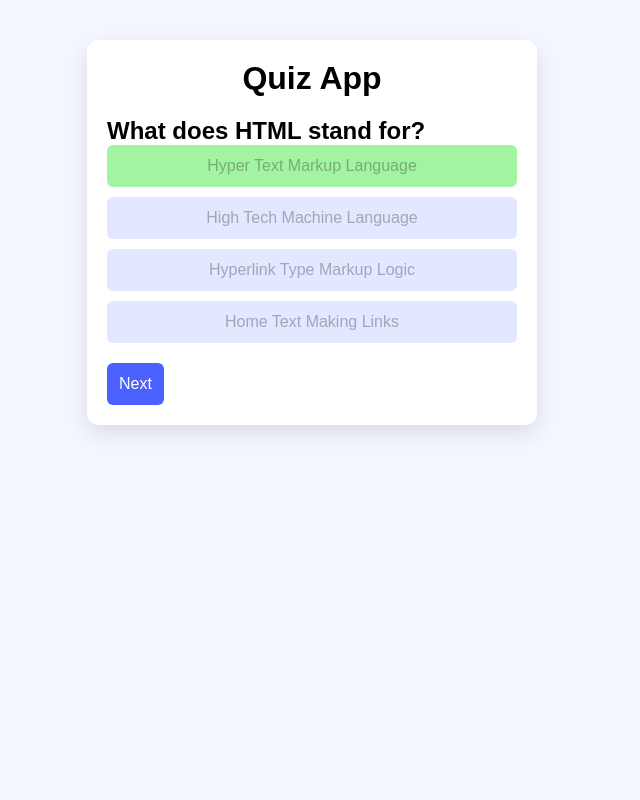
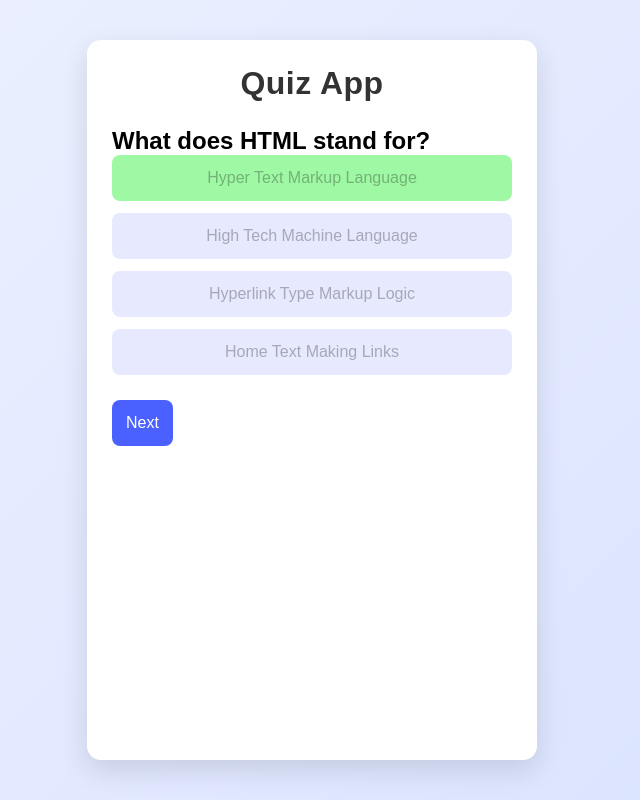
Before and after one commit to Vedha17Mahadevan/QuizApp_Webdev_MuLearn, a plain HTML site: page index.html in a window 1280 px wide. Both pictures are taken after a click on the button "Hyper Text Markup Language". Shown: the whole page, without its empty margins (328-968 px from the left). Drawn offline with Linux system fonts and the light colour scheme.

Commit message:
Update style.css

```diff
--- a/style.css
+++ b/style.css
@@ -6,60 +6,74 @@
 }
 
 body {
-    background: #f4f6ff;
+    background: linear-gradient(135deg, #eef2ff, #d9e2ff);
     display: flex;
     justify-content: center;
     padding: 40px;
+    min-height: 100vh;
 }
 
 .container {
     background: white;
     width: 450px;
-    padding: 20px;
-    border-radius: 12px;
-    box-shadow: 0 8px 20px rgba(0,0,0,0.1);
+    padding: 25px;
+    border-radius: 14px;
+    box-shadow: 0 10px 28px rgba(0,0,0,0.12);
+    transition: transform 0.2s ease;
+}
+
+.container:hover {
+    transform: translateY(-3px);
 }
 
 h1 {
     text-align: center;
-    margin-bottom: 20px;
+    margin-bottom: 25px;
+    color: #333;
+    letter-spacing: 0.5px;
 }
 
 .btn-grid {
     display: flex;
     flex-direction: column;
-    gap: 10px;
+    gap: 12px;
 }
 
 button {
-    padding: 12px;
+    padding: 14px;
     border: none;
-    border-radius: 6px;
+    border-radius: 8px;
     font-size: 16px;
     cursor: pointer;
+    transition: background 0.25s ease, transform 0.1s ease;
+}
+
+button:active {
+    transform: scale(0.97);
 }
 
 button:hover {
-    opacity: 0.9;
+    opacity: 0.92;
 }
 
 .answer-btn {
-    background: #e3e7ff;
+    background: #e7eaff;
 }
 
 .correct {
-    background: #a2f3a2 !important;
+    background: #9ff8a4 !important;
 }
 
 .wrong {
-    background: #ffb4b4 !important;
+    background: #ffb5b5 !important;
 }
 
 .next-btn {
     background: #4b61ff;
     color: white;
-    margin-top: 20px;
+    margin-top: 25px;
     display: none;
+    border-radius: 8px;
 }
 
 .hidden {
```
